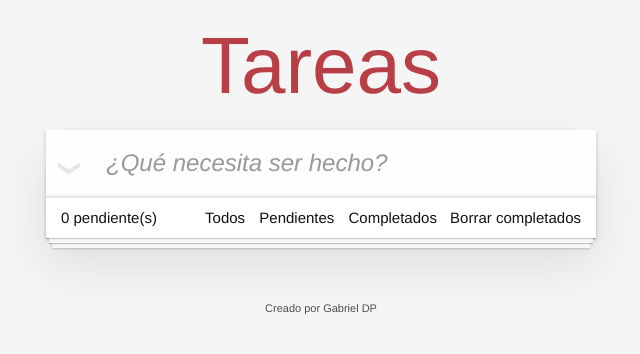
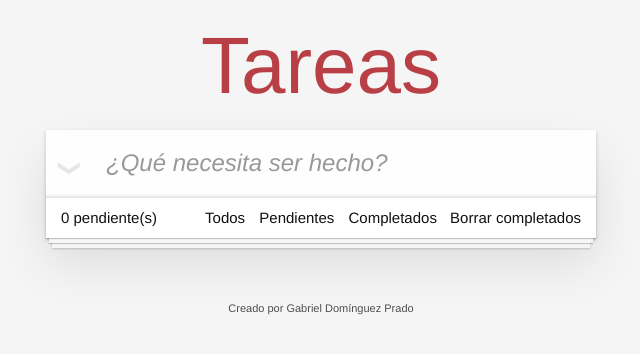
Before and after one commit to gabrieldp36/TodoList, a website built with webpack: page src/index.html in a window 1280 px wide. Shown: the full height of the page, 319-959 px from the left. Built offline with nearby package versions, Linux system fonts and the light colour scheme.

Commit message:
Noveno Commit

```diff
--- a/src/index.html
+++ b/src/index.html
@@ -58,7 +58,7 @@
 			</footer>
 		</section>
 		<footer class="info">
-			<p>Creado por Gabriel DP</a></p>
+			<p>Creado por Gabriel Domínguez Prado </a></p>
 		</footer>
 
 
```
Also changed, not shown: docs/index.html (+1 -1 lines), 2 other files.
